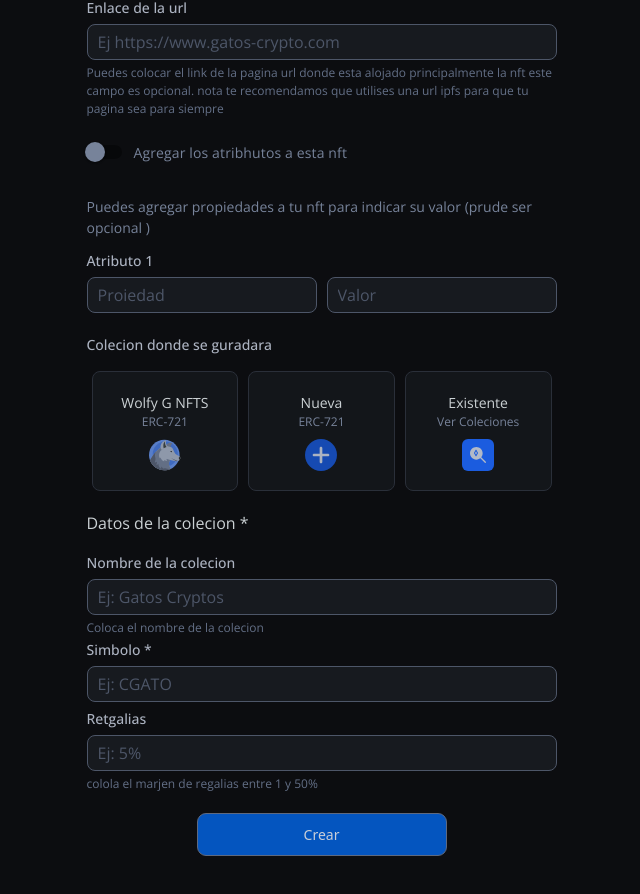
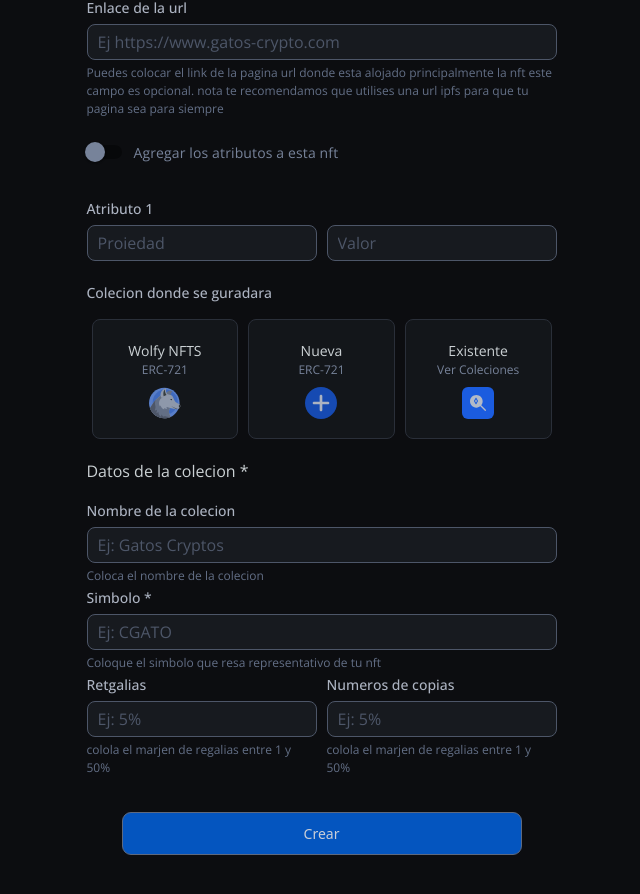
Before and after one commit to angeleesc/wolfy-marketplace-3.0-js, a React (Create React App) app: page /create-new-nft in a window 1280 px wide. Shown: the part 996-1890 px from the top of the page, without its empty margins (131-771 px from the left). Built offline with nearby package versions, Linux system fonts and the light colour scheme.

Commit message:
is add atribute

```diff
--- a/src/template/pages/Mint/MintNftForm.jsx
+++ b/src/template/pages/Mint/MintNftForm.jsx
@@ -1,4 +1,4 @@
-import React, { useState } from "react";
+import React, { useState, Fragment } from "react";
 import WTextFields from "../../../components/form-controls/inputs/WTextFields";
 import WTextAreaInput from "../../../components/form-controls/inputs/WTextAreaInput";
 import { FormControlLabel, Switch, TextField } from "@mui/material";
@@ -11,7 +11,7 @@ import ClockBlack from "../../../components/icons/ClockBlack";
 import DateTimePikerNotModal from "../../../components/form-controls/pickers/DateTimePikerNotModal";
 import DatePikckerReacDP from "../../../components/form-controls/pickers/DatePikckerReacDP";
 import FileDropZone from "../../../components/form-controls/drop-zone/FileDropZone";
-import { Controller, useForm } from "react-hook-form";
+import { Controller, useFieldArray, useForm } from "react-hook-form";
 import { preventScroll } from "../../../controllers/domController";
 import { saleMethod } from "../../../helpers/global-constants";
 
@@ -28,11 +28,28 @@ export default function MintNftForm() {
     defaultValues: {
       isPutOnMarketplace: true,
       salesMethod: saleMethod.sales,
+      isAddPropieties: false,
+      nftsAtributes: [{ key: "", nftValue: "" }],
     },
+  });
+
+  const {
+    fields: artributeFields,
+    append,
+    prepend,
+    remove,
+    swap,
+    move,
+    insert,
+  } = useFieldArray({
+    control,
+    name: "nftsAtributes",
   });
 
   const isPutOnMarketPlaceWacht = watch("isPutOnMarketplace");
   const saleMethodWacth = watch("salesMethod");
+  const isAddAtributeWacht = watch("isAddPropieties");
+  const nftsAtributesWacth = watch("nftsAtributes");
 
   const onSubmit = async (data) => {
     console.log(data);
@@ -125,6 +142,7 @@ export default function MintNftForm() {
               type="number"
               step="0.00000001"
               onWheel={preventScroll}
+              placeholder="Ej 0.05"
             />
 
             {saleMethodWacth === saleMethod.auction && (
@@ -161,28 +179,56 @@ export default function MintNftForm() {
           placeholder="Ej https://www.gatos-crypto.com"
         />
 
+        <Controller
+          name="isAddPropieties"
+          control={control}
+          render={({ field: { onChange, value: isArtValue } }) => (
             <FormControlLabel
-          label="Agregar los atribhutos a esta nft"
+              label="Agregar los atributos a esta nft"
               className="my-[15px]"
               control={
                 <Switch
                   name="isAddPropieties"
-              checked={isAddAtribute}
+                  checked={isArtValue}
                   onChange={(e) => {
-                setIsAddAtribute(e.target.checked);
+                    onChange(e.target.checked);
                   }}
                 />
               }
             />
+          )}
+        />
 
         <div className="my-[10px]">
-          <p>
-            Puedes agregar propiedades a tu nft para indicar su valor (prude ser
+          {/* <p>
+            Puedes agregar propiedades a tu nft para indicar su valor ( puede ser
             opcional )
-          </p>
+          </p> */}
         </div>
-        {
-          <div>
+        {artributeFields.map((field, i) => (
+          <Fragment key={field.id}>
+            <div className="wolft-form-control-label mb-[5px]">
+              <span>Atributo {i + 1}</span>
+            </div>
+            <div className="grid grid-cols-2">
+              <div className="mr-[5px]">
+                <WTextFields
+                  id={"atributo-1"}
+                  placeholder="Proiedad"
+                  register={register(`nftsAtributes.${i}.key`)}
+                />
+              </div>
+              <div className="ml-[5px]">
+                <WTextFields
+                  id={"atributo-1"}
+                  placeholder="Valor"
+                  register={register(`nftsAtributes.${i}.nftValue`)}
+                />
+              </div>
+            </div>
+          </Fragment>
+        ))}
+        {/*
         <div className="wolft-form-control-label mb-[5px]">
           <span>Atributo 1</span>
         </div>
@@ -193,9 +239,7 @@ export default function MintNftForm() {
           <div className="ml-[5px]">
             <WTextFields id={"atributo-1"} placeholder="Valor" />
           </div>
-            </div>
-          </div>
-        }
+        </div> */}
 
         <div className="my-[15px]">
           <div className="wolft-form-control-label mb-[10px]">
@@ -204,7 +248,7 @@ export default function MintNftForm() {
           <div className="grid grid-cols-3">
             <button className="boton-group-box" type="button">
               <div className="botom-group-body">
-                <h4>Wolfy G NFTS</h4>
+                <h4>Wolfy NFTS</h4>
                 <span>ERC-721</span>
                 <Logo />
               </div>
@@ -238,19 +282,34 @@ export default function MintNftForm() {
           id="colection-symbol"
           textLabel="Simbolo *"
           placeholder="Ej: CGATO"
+          info="Coloque el simbolo que resa representativo de tu nft"
         />
 
+        <div className="grid grid-cols-2 ">
+          <div className="mr-[5px]">
             <WTextFields
               id="colection-fee"
               textLabel="Retgalias"
               placeholder="Ej: 5%"
               info="colola el marjen de regalias entre 1 y 50%"
+              type="number"
             />
+          </div>
+          <div className="ml-[5px]">
+            <WTextFields
+              id="nft'quantity"
+              textLabel="Numeros de copias"
+              placeholder="Ej: 5%"
+              info="colola el marjen de regalias entre 1 y 50%"
+              type="number"
+            />
+          </div>
+        </div>
 
-        <div className="w-[100%] flex justify-center mt-[20px]">
+        <div className="w-[100%] flex justify-center mt-[20px] p-[15px]">
           <button
             type="submit"
-            className="wolf-buttom wolf-buttom-primary w-[250px]"
+            className="wolf-buttom wolf-buttom-primary w-[100%] max-w-[400px]"
           >
             Crear
           </button>
```
Lines whose indentation alone changed are shown as unchanged.
